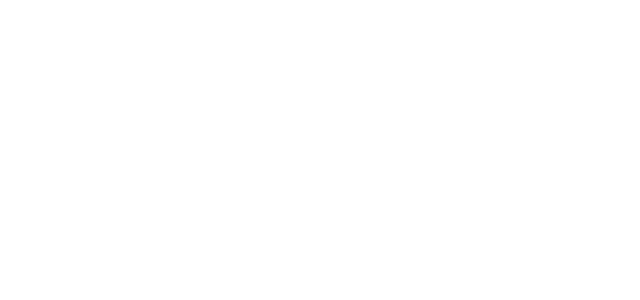
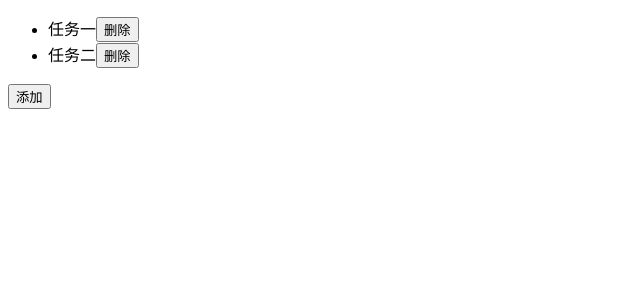
Before and after one commit to hhf1229/-react, a React (Create React App) app in the folder react-learn-zujian/: page / in a window 1280 px wide. Shown: the top 300 px of the page, without its empty margins (0-640 px from the left). Built offline with nearby package versions, Linux system fonts and the light colour scheme.

Commit message:
本节学习完

```diff
--- a/react-learn-zujian/package.json
+++ b/react-learn-zujian/package.json
@@ -6,7 +6,8 @@
     "react": "^16.10.2",
     "react-dom": "^16.10.2",
     "react-scripts": "3.2.0",
-    "react-transition-group": "^4.3.0"
+    "react-transition-group": "^4.3.0",
+    "uuid": "^3.3.3"
   },
   "scripts": {
     "start": "react-scripts start",
--- a/react-learn-zujian/src/App.css
+++ b/react-learn-zujian/src/App.css
@@ -2,13 +2,9 @@
   width: 100px;
   margin:100px auto;
 }
-.exit{
-  opacity: 1;
+.enter,.exit-active,.exit-done{
+  opacity:0
 }
-.exit-active{
-  opacity: 0;
-  transition:1s;
+.enter-active{
+  opacity:1;
 }
-.exit-done{
-  display:none;
-}
--- a/react-learn-zujian/src/App.js
+++ b/react-learn-zujian/src/App.js
@@ -1,9 +1,38 @@
-import React from 'react'
-
-export default function App() {
-  return (
-    <div>
-
-    </div>
-  )
+import React, { PureComponent } from 'react'
+import FadeTransition from './components/FadeTransition'
+import { TransitionGroup } from 'react-transition-group'
+import uuid from 'uuid'
+export default class App extends PureComponent {
+  state = {
+    show: [
+      { id: uuid(), name: '任务一' },
+      { id: uuid(), name: '任务二' }
+    ]
+  }
+  render() {
+    return (
+      <div>
+        <TransitionGroup component='ul'>
+          {
+            this.state.show.map(t =>
+            <FadeTransition key={t.id} timeout={1000}>
+              <li>{t.name}
+              <button onClick={()=>{
+                this.setState({
+                  show:this.state.show.filter(it=> it.id !== t.id)
+                })
+              }}>删除</button>
+              </li>
+            </FadeTransition>)
+          }
+        </TransitionGroup>
+        <button onClick={() => {
+          const name = window.prompt('请输入添加的任务名称')
+          this.setState({
+            show:[...this.state.show,{id:uuid(),name}]
+          })
+        }}>添加</button>
+      </div>
+    )
+  }
 }
--- /dev/null
+++ b/react-learn-zujian/src/components/FadeTransition/index.js
@@ -0,0 +1,26 @@
+import React from 'react'
+import {CSSTransition} from 'react-transition-group'
+import '../../App.css'
+index.defaultProps = {
+  timeout:3000
+}
+
+export default function index(props) {
+  function addTransition(node,timeout){
+    node.style.transition = `opacity ${timeout}ms`
+  }
+  function removeTransition(node){
+    node.style.transition = ''
+  }
+  return (
+    <CSSTransition {...props}
+    onEnter={node=>addTransition(node,props.timeout)}
+    onEntered={node=>removeTransition(node)}
+    onExit={node=>addTransition(node,props.timeout)}
+    onExited={node=>{
+      removeTransition(node);
+      props.onExited&&props.onExited()
+    }}
+    />
+  )
+}
```
Also changed, not shown: 1 other file (tests, documents, lock files or other folders).
